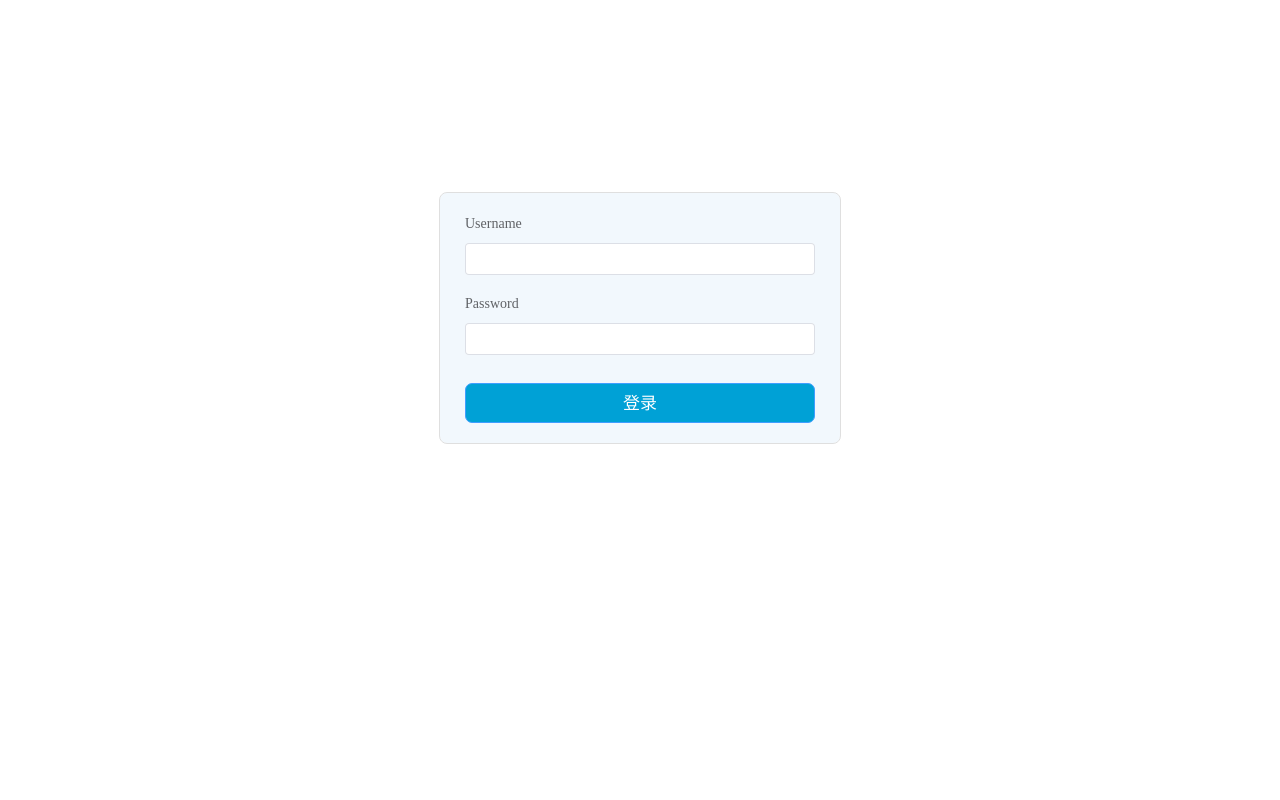
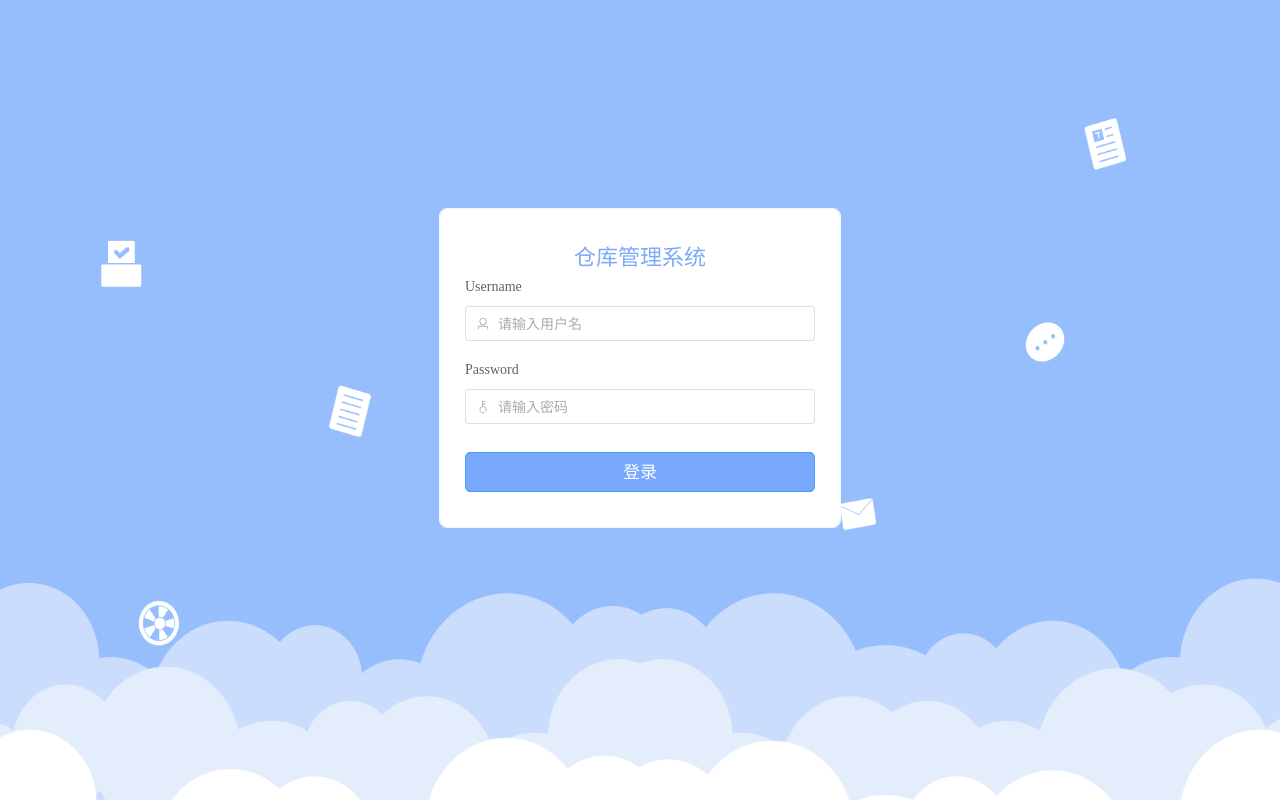
Before and after one commit to a13218112896/warehouse, a Vue app in the folder warehouse_sys/: page / in a window 1280 px wide. Built offline with nearby package versions, Linux system fonts and the light colour scheme.

Commit message:
login_pag

```diff
--- a/warehouse_sys/src/components/Home.vue
+++ b/warehouse_sys/src/components/Home.vue
@@ -8,14 +8,13 @@
             </el-header>
             <el-affix :offset="0">
             <el-main>
-                    <el-input class="input" v-model="search" placeholder="请输入元器件型号" />
-                    <el-button class="search_btn" type="primary">
-                        <el-icon style="vertical-align: middle">
-                        <Search />
-                        </el-icon>
-                        <span style="vertical-align: middle"> 搜索 </span>
-                    </el-button>
-
+                <el-input class="input" v-model="search" placeholder="请输入器件型号"/>
+                <el-button class="search_btn" type="primary">
+                    <el-icon style="vertical-align: middle">
+                    <Search/>
+                    </el-icon>
+                    <span style="vertical-align: middle"> 搜索 </span>
+                </el-button>
             </el-main>
             </el-affix>
             <el-footer>Main</el-footer>
--- a/warehouse_sys/src/components/Login.vue
+++ b/warehouse_sys/src/components/Login.vue
@@ -1,17 +1,19 @@
 <template>
 <div id="login">
+  <canvas class="canvas"></canvas>
   <el-form
     :label-position="labelPosition"
     label-width="100px"
-    :model="sys_user"
+    :model="sysUser"
     style="max-width: 400px"
-    class="loginContainter"
+    class="login-containter"
   >
+    <span class="login-text">仓库管理系统</span>
     <el-form-item label="Username">
-      <el-input v-model="sys_user.username" />
+      <el-input v-model="sysUser.username" class="input-text" :prefix-icon="User" placeholder="请输入用户名" />
     </el-form-item>
     <el-form-item label="Password">
-      <el-input v-model="sys_user.password" />
+      <el-input v-model="sysUser.password" class="input-text" :prefix-icon="Key" placeholder="请输入密码" />
     </el-form-item>
     <el-button type="primary" class="login-btn" @click="submitLogin">登录</el-button>
   </el-form>
@@ -19,14 +21,15 @@
 </template>
 
 <script lang="ts" setup>
-import router from '../router/index.js'
-import { reactive, ref } from 'vue'
+import router from '../router/index.js';
+import { reactive, ref, defineComponent } from 'vue';
+import { User, Key} from '@element-plus/icons-vue';
 
 const labelPosition = ref('top')
 const submitLogin = () =>{
   router.push('home')
 }
-const sys_user = reactive({
+const sysUser = reactive({
   // buddha 头像地址 mobile 手机号
   id: '',
   username: '',
@@ -35,24 +38,51 @@ const sys_user = reactive({
   email: '',
   mobile: '',
 })
-
 </script>
 <style scoped>
-.loginContainter {
-    background-clip: padding-box;
-    margin:15% auto 10px;
-    width:350px;
-    padding: 20px 25px 20px 25px;
-    background-color: rgb(242, 248, 253);
-    border: 1px solid #dfdfdf;
-    border-radius: 8px;
+#login{
+  width: 100%;
+  height: 100vh;
+   background-image: url(./imgs/loginback.png) ;
+   background-repeat: no-repeat;
+   background-size:100% 100%;
+}
+/* .canvas{
+    position: absolute;
+    top: 0;
+    z-index:-1;
+} */
+
+.login-containter {
+  background-clip: padding-box;
+  width:350px;
+  padding: 25px 25px 25px 25px;
+  background-color: rgb(255, 255, 255);
+  border: 1px solid #eafaff;
+  border-radius: 8px;
+  position: absolute;
+  top: 50%;
+  left: 50%;
+  transform: translate(-50%,-60%);
+}
+.login-text{
+  text-align: center;
+  display: inline-block;
+  width: 100%;
+  font-size: 22px;
+  color: rgb(125, 171, 246);
+  margin: 5px 0;
+}
+.input-text{
+  height: 35px;
 }
 .login-btn{
    width:100%;
-   background-color: #00a1d6;
+   background-color: rgb(120, 169, 250);
    height:40px;
    margin-top: 10px;
+   margin-bottom: 10px;
    font-size: 17px;
-   border-radius: 7px;
+   border-radius: 5px;
 }
 </style>
```
Also changed, not shown: warehouse_sys/src/components/imgs/loginback.png (added).
